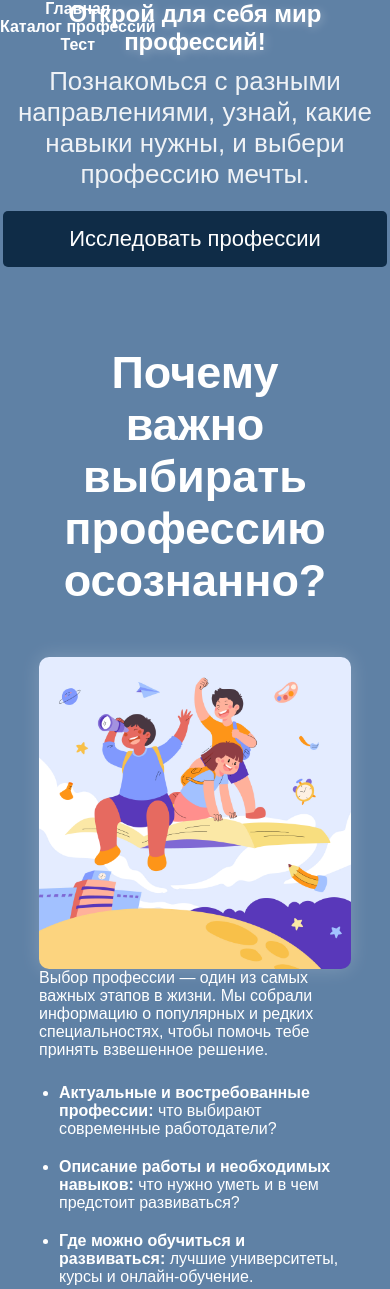
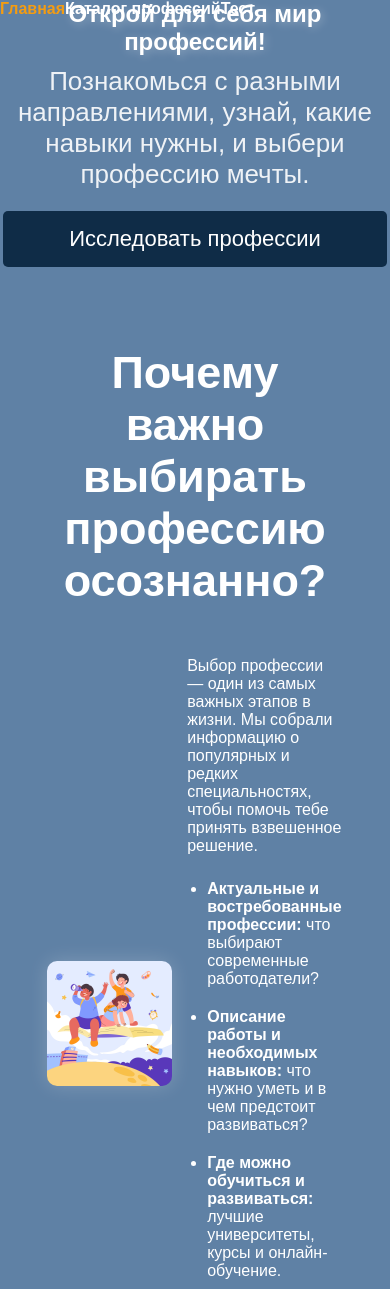
Before and after one commit to Ictywsid/career-guidance, a plain HTML site: page index.html in a window 390 px wide. Shown: the top 1289 px of the page. Drawn offline with Linux system fonts and the light colour scheme.

Commit message:
Update styles.css

```diff
--- a/style/styles.css
+++ b/style/styles.css
@@ -214,27 +214,3 @@ nav ul li a:hover {
     opacity: 1;
     transform: translateY(0);
 }
-
-/* ====== Медиа-запросы для мобильных устройств ====== */
-@media (max-width: 768px) {
-    nav ul {
-        flex-direction: column;
-        align-items: center;
-    }
-
-    .about-content {
-        flex-direction: column;
-    }
-
-    .about-content img, .about-text {
-        width: 100%;
-    }
-
-    .trend-list {
-        flex-direction: column;
-    }
-
-    .trend-item {
-        width: 100%;
-    }
-}
```
